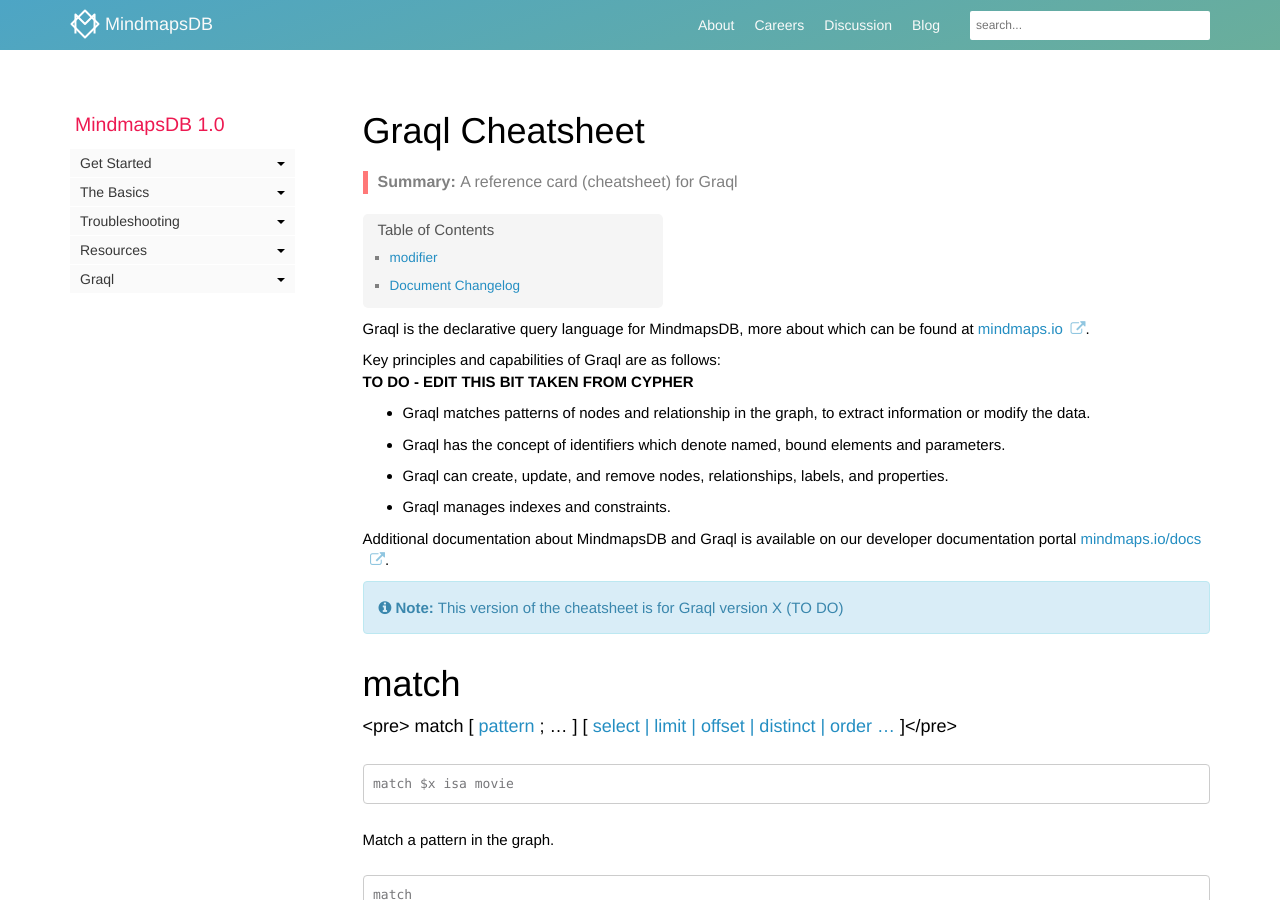
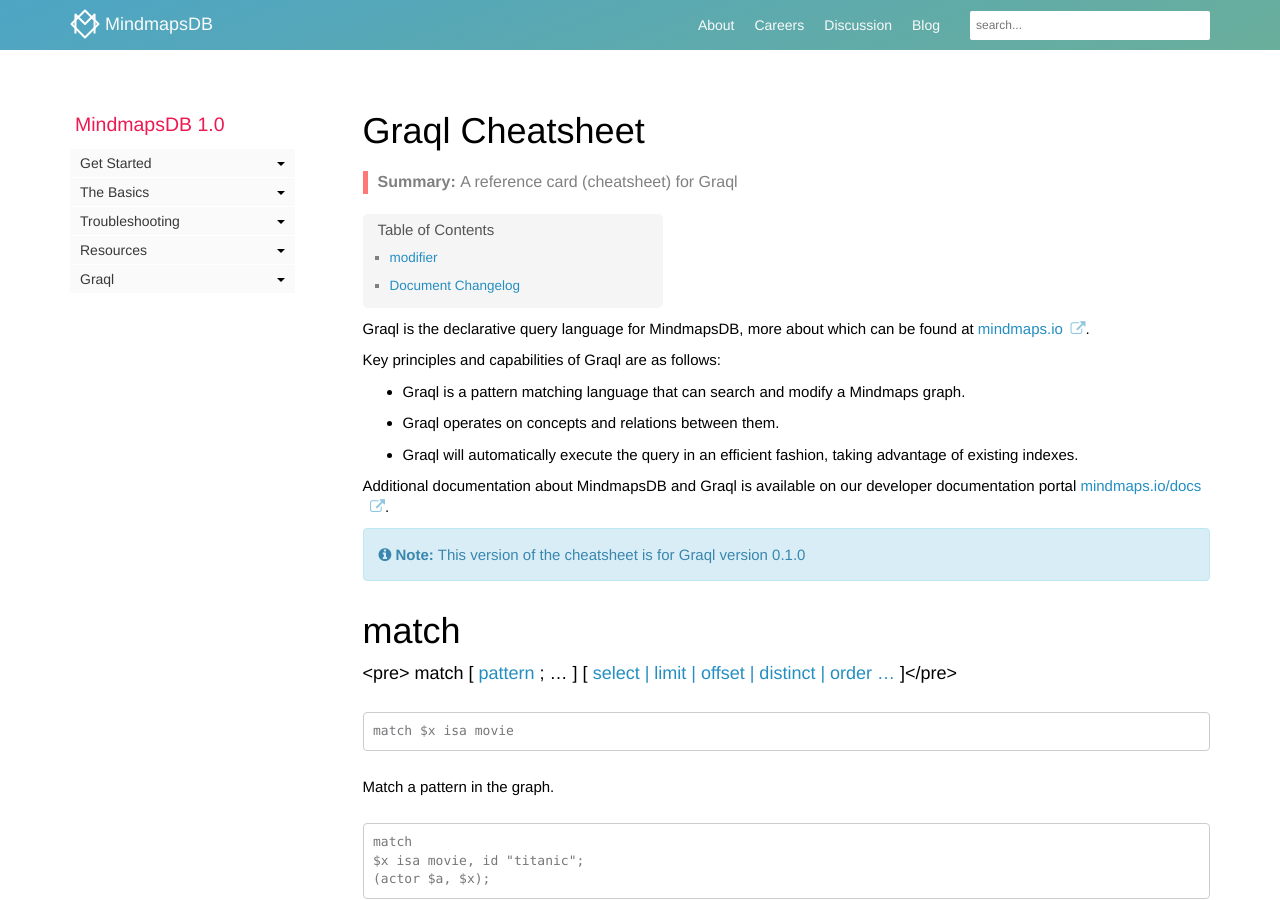
Before and after one commit to kasper-piskorski/docs, a Jekyll site: the page built from pages/graql/graql_cheatsheet.md, in a window 1280 px wide and 900 px high. Built offline with Jekyll 4.4.1, drawn with Linux system fonts in a browser that asks for light colours; nearby versions of some CDN libraries; some web fonts are replaced; comment, search, counter and statistics services are not loaded.

Commit message:
Update graql cheatsheet intro

```diff
--- a/pages/graql/graql_cheatsheet.md
+++ b/pages/graql/graql_cheatsheet.md
@@ -12,16 +12,14 @@ folder: graql
 Graql is the declarative query language for MindmapsDB, more about which can be found at [mindmaps.io](http://www.mindmaps.io).
 
 Key principles and capabilities of Graql are as follows:
-**TO DO - EDIT THIS BIT TAKEN FROM CYPHER**
-* Graql matches patterns of nodes and relationship in the graph, to extract information or modify the data.
-* Graql has the concept of identifiers which denote named, bound elements and parameters.
-* Graql can create, update, and remove nodes, relationships, labels, and properties.
-* Graql manages indexes and constraints.
+* Graql is a pattern matching language that can search and modify a Mindmaps graph.
+* Graql operates on concepts and relations between them.
+* Graql will automatically execute the query in an efficient fashion, taking advantage of existing indexes.
 
 Additional documentation about MindmapsDB and Graql is available on our developer documentation portal [mindmaps.io/docs](http://www.mindmaps.io/docs).
 
 
-{% include note.html content="This version of the cheatsheet is for Graql version X (TO DO)" %}
+{% include note.html content="This version of the cheatsheet is for Graql version 0.1.0" %}
 
 
 # match
```
